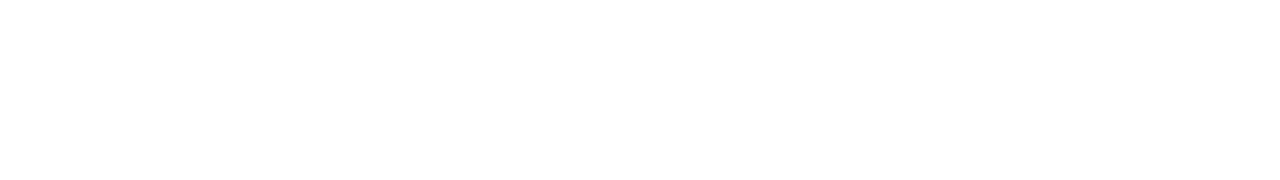
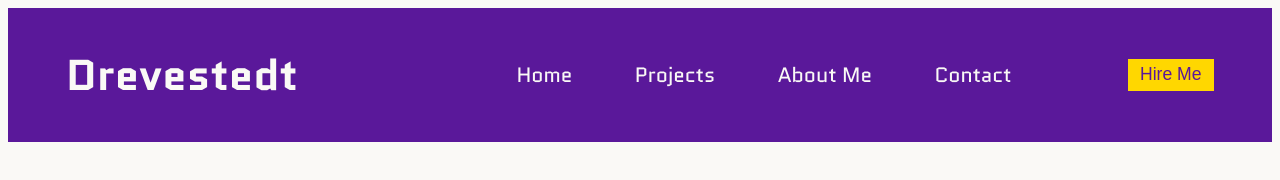
Before and after one commit to Drevestedt/Drevestedt, a plain HTML site: page index.html in a window 1280 px wide. Drawn offline with Linux system fonts and the light colour scheme.

Commit message:
start setting up nav bar

```diff
--- a/index.css
+++ b/index.css
@@ -0,0 +1,49 @@
+@import url("https://fonts.googleapis.com/css2?family=Quantico:ital,wght@0,400;0,700;1,400;1,700&display=swap");
+
+body {
+  background-color: #faf9f6;
+  color: #333333;
+  font-family: Quantico, system-ui, -apple-system, BlinkMacSystemFont,
+    "Segoe UI", Roboto, Oxygen, Ubuntu, Cantarell, "Open Sans", "Helvetica Neue",
+    sans-serif;
+}
+
+/* Navbar */
+nav {
+  display: flex;
+  justify-content: space-around;
+  align-items: center;
+  background-color: #5a189a;
+  color: #faf9f6;
+}
+
+h1 {
+  font-size: 2.7em;
+}
+
+h1:hover {
+  color: #ffd700;
+}
+
+ul {
+  display: flex;
+  list-style: none;
+  font-size: 1.3em;
+}
+
+ul li {
+  margin-left: 3em;
+}
+
+ul li:hover {
+  color: #ffd700;
+}
+
+button {
+  font-size: 1.1em;
+  padding: 0.3em 0.7em;
+  margin-left: 0;
+  background-color: #ffd700;
+  color: #5a189a;
+  border: none;
+}
--- a/index.html
+++ b/index.html
@@ -7,5 +7,16 @@
     <link rel="stylesheet" href="index.css" />
     <title>Drevestedt</title>
   </head>
-  <body></body>
+  <body>
+    <nav>
+      <h1>Drevestedt</h1>
+      <ul>
+        <li>Home</li>
+        <li>Projects</li>
+        <li>About Me</li>
+        <li>Contact</li>
+      </ul>
+      <button>Hire Me</button>
+    </nav>
+  </body>
 </html>
```
